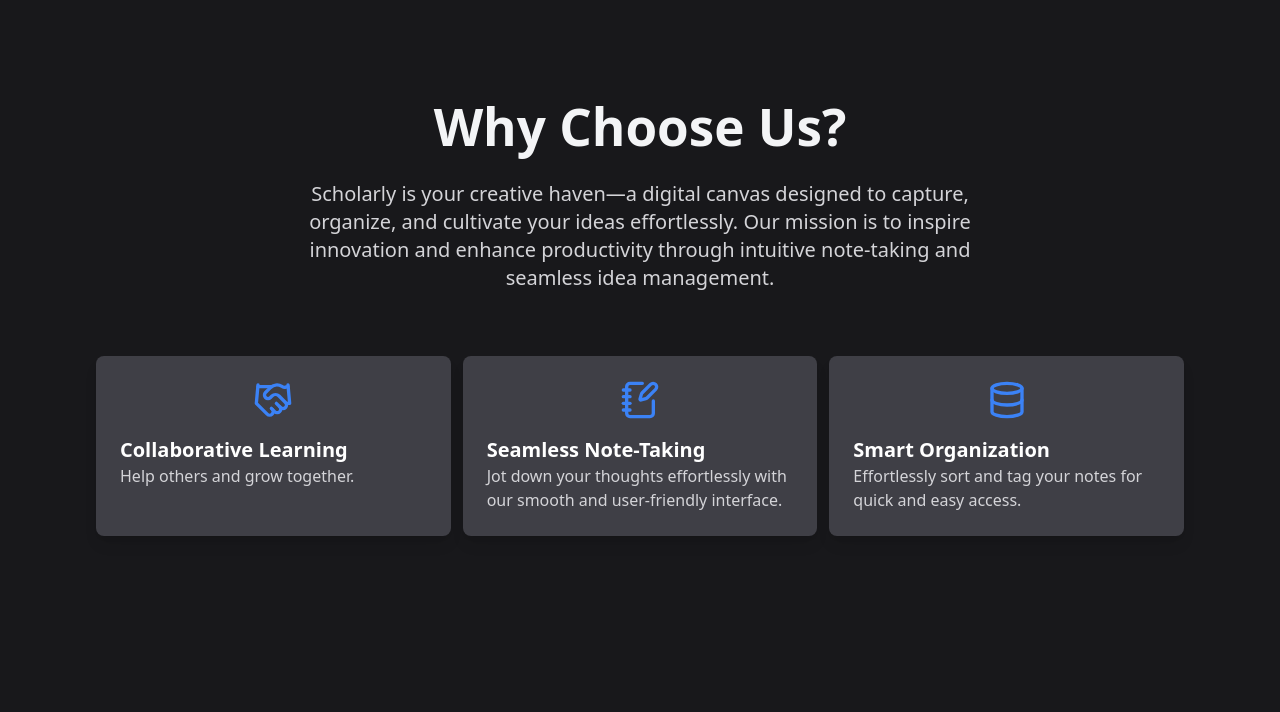
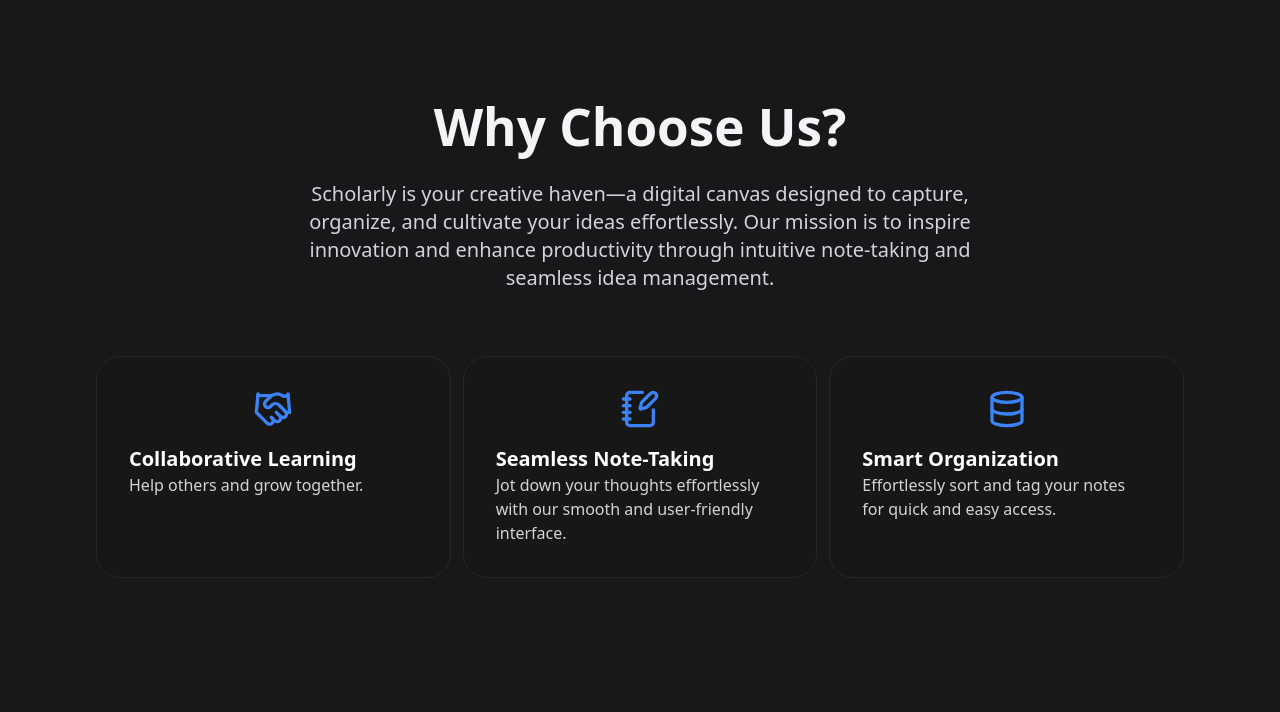
Before and after one commit to nikhilyt01/Scholarly, a React (Vite) app in the folder Frontend/: page / in a window 1280 px wide. Shown: the part 484-1196 px from the top of the page. Built offline with nearby package versions, Linux system fonts and the light colour scheme; no server answers.

Commit message:
used Reacbits card

```diff
--- a/Frontend/src/landingpage/components/about.tsx
+++ b/Frontend/src/landingpage/components/about.tsx
@@ -1,4 +1,5 @@
 import { NotebookPen, Database,Handshake } from 'lucide-react';
+import SpotlightCard from './spotlightCard';
 
 const features=[
     {
@@ -32,13 +33,13 @@ export const About = () =>{
                 </div>
                 <div className="grid grid-cols-1 gap-3 md:grid-cols-3">
                     { features.map((items,i)=>(
-                        <div className="bg-zinc-700 rounded-lg p-6 shadow-lg"
+                        <SpotlightCard className='w-sm'
                         key={i}>
                             <items.logo className="h-10 w-10 text-blue-500 mb-4 mx-auto" />
                             <h3 className={"text-xl text-white font-semibold "}>{items.title}</h3>
                             <p className="text-zinc-300">{items.desc}</p>
 
-                        </div>
+                        </SpotlightCard>
 
                     )) }
                 </div>
```
